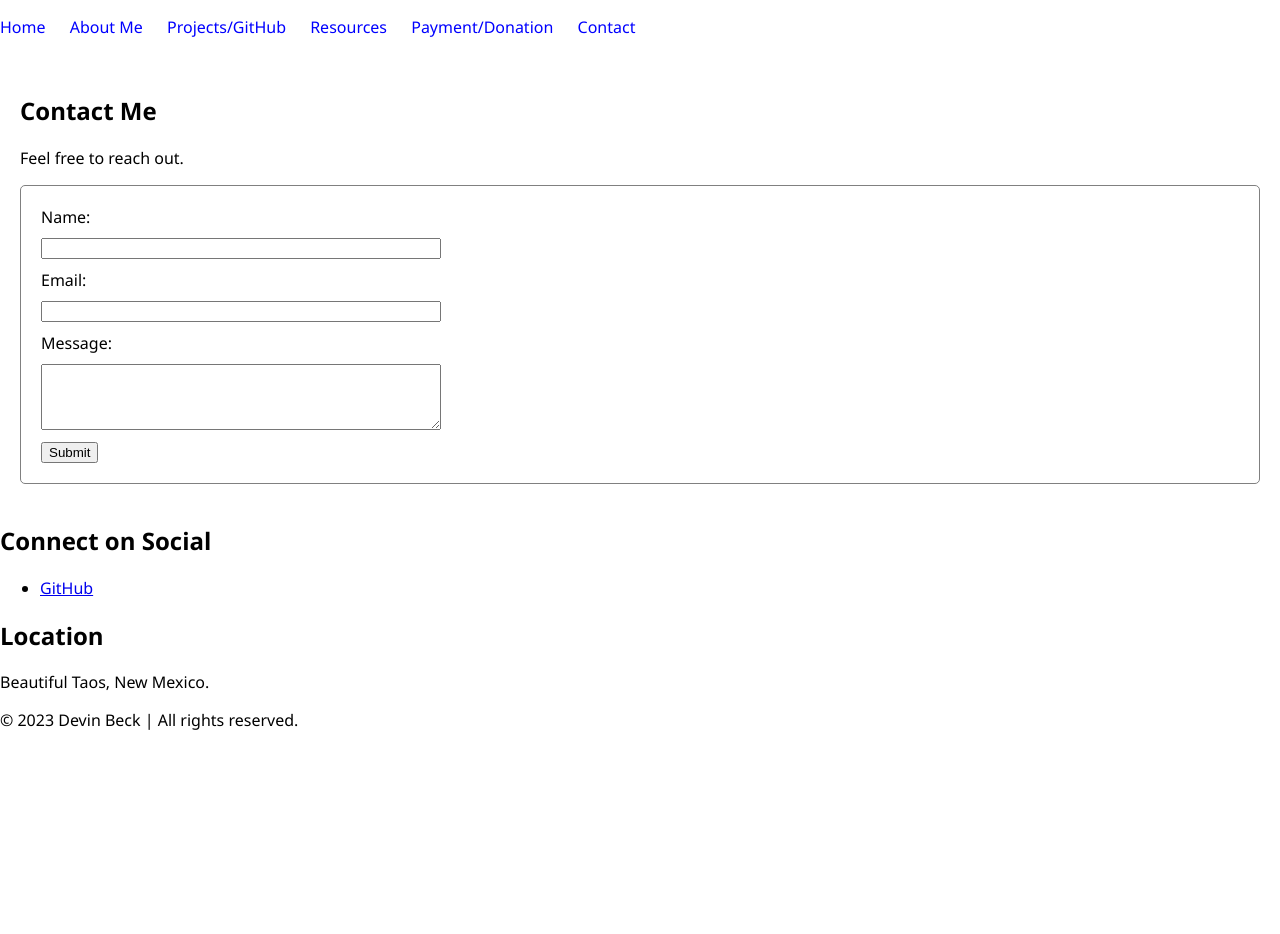
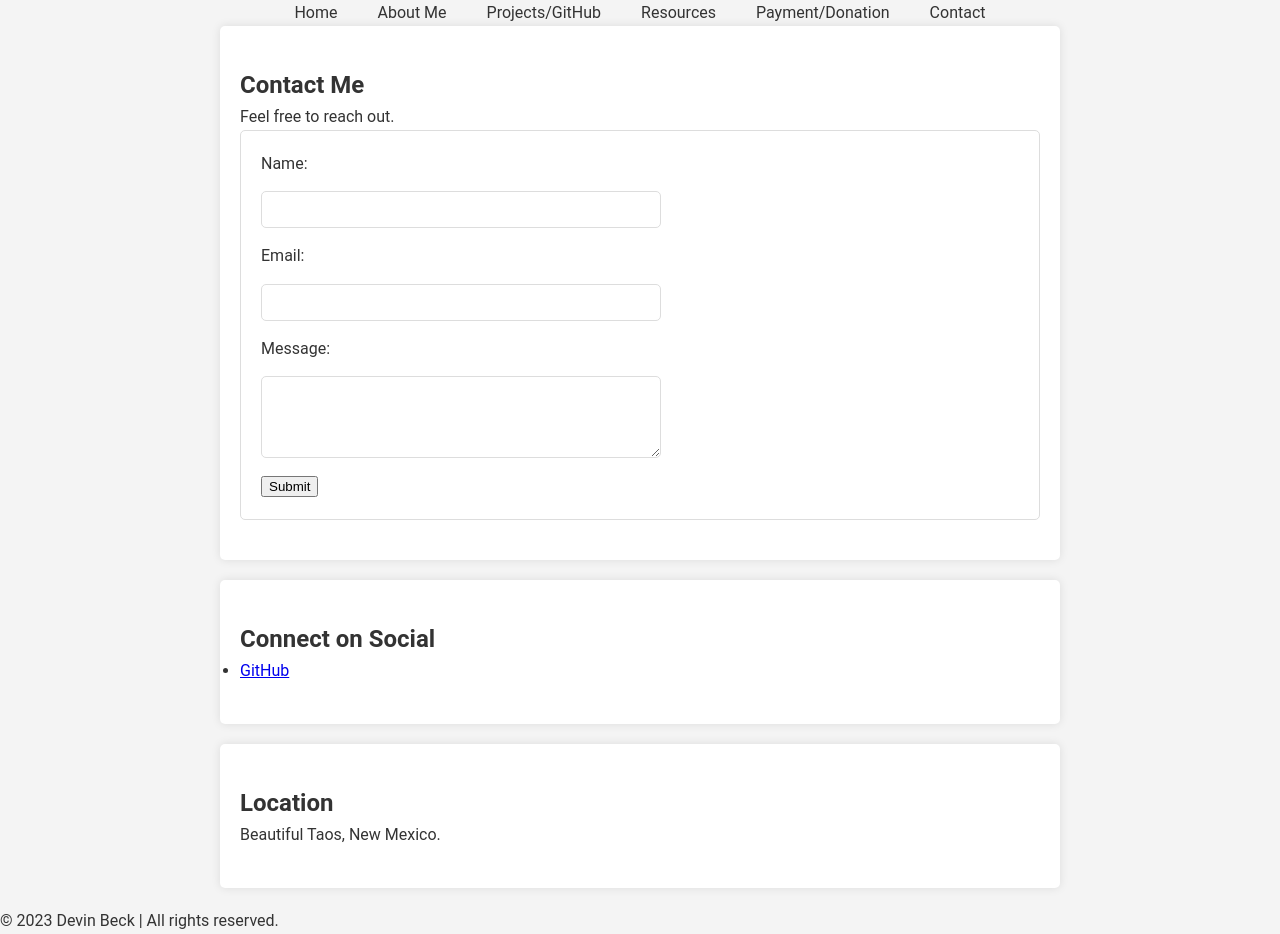
Before and after one commit to devin6beck/Website_DevinBeck, a Jekyll site: the page built from contact.html, in a window 1280 px wide. Built offline with Jekyll 4.4.1, drawn with Linux system fonts in a browser that asks for light colours; before the commit the page ends 900 px from its top, so only the background shows below that.

Commit message:
grey background with white sections. removed unwanted sections.

```diff
--- a/about.html
+++ b/about.html
@@ -4,6 +4,7 @@ title: Devin Beck - About Me
 description: Learn more about Devin Beck.
 ---
 
+<section class="content-section">
   <h1>About Me</h1>
   <p>
     My name is Devin Beck. Originally from Arizona, I've made Taos, New Mexico
@@ -30,3 +31,4 @@ description: Learn more about Devin Beck.
     the thrilling outdoors to diving into the ever-evolving world of IT, I am now focusing
     on expanding my development skills.
   </p>
+</section>
--- a/assets/css/styles.css
+++ b/assets/css/styles.css
@@ -1,70 +1,82 @@
-body {
-  font-family: "Segoe UI", Tahoma, Geneva, Verdana, sans-serif;
+
+/* Resetting some default styles */
+body, h1, h2, p, ul, li {
   margin: 0;
   padding: 0;
 }
 
+body {
+  font-family: "Roboto", "Segoe UI", Tahoma, Geneva, Verdana, sans-serif;
+  line-height: 1.6;
+  background-color: #f4f4f4;
+  color: #333;
+}
+
 .site-header, .site-footer {
   background-color: #333;
-  color: white;
+  color: #f9f9f9;
   text-align: center;
-  padding: 1em 0;
+  padding: 1.5em 0;
 }
 
 .nav-list {
   list-style-type: none;
   padding: 0;
+  display: flex;
+  justify-content: center;
+  gap: 20px;
 }
 
 .nav-item {
-  display: inline;
-  margin-right: 20px;
 }
 
 .nav-link {
-  color: blue;
+  color: #333;
   text-decoration: none;
+  padding: 5px 10px;
+  border-radius: 5px;
+  transition: background-color 0.3s, color 0.3s;
+}
+
+.nav-link:hover, .nav-link:focus {
+  background-color: #333;
+  color: #f9f9f9;
 }
 
 .content-section {
-  padding: 20px;
+  padding: 40px 20px;
+  max-width: 800px;
+  margin: auto;
+  background-color: #fff;
+  border-radius: 5px;
+  box-shadow: 0 0 10px rgba(0, 0, 0, 0.1);
+  margin-bottom: 20px;
 }
 
 .form-container {
-  border: 1px solid gray;
+  border: 1px solid #ddd;
   padding: 20px;
   border-radius: 5px;
 }
 
 .form-label, .form-input {
   display: block;
-  margin-bottom: 10px;
+  margin-bottom: 15px;
 }
 
 .form-input {
   width: 100%;
   box-sizing: border-box;
   max-width: 400px;
-}
-
-.nav-link:hover {
-  text-decoration: underline;
-  opacity: 0.8;
-}
-
-.nav-link.active {
-  font-weight: bold;
+  padding: 10px;
+  border-radius: 5px;
+  border: 1px solid #ddd;
 }
 
 /* Responsive design adjustments */
 @media (max-width: 768px) {
-    .nav-list {
-        text-align: center;
-        padding-top: 1em;
-    }
-
-    .nav-item {
-        display: block;
-        margin-bottom: 0.5em;
-    }
+  .nav-list {
+    flex-direction: column;
+    gap: 10px;
+  }
 }
--- a/contact.html
+++ b/contact.html
@@ -27,13 +27,13 @@ description: Get in touch with Devin Beck.
         <input type="submit" value="Submit" />
     </form>
 </section>
-<section>
+<section class="content-section">
     <h2>Connect on Social</h2>
     <ul>
         <li><a href="https://github.com/devin6beck">GitHub</a></li>
     </ul>
 </section>
-<section>
+<section class="content-section">
     <h2>Location</h2>
     <p>Beautiful Taos, New Mexico.</p>
 </section>
--- a/projects.html
+++ b/projects.html
@@ -19,7 +19,3 @@ description: Explore Devin Beck's technical projects and GitHub repositories.
         </li>
     </ul>
 </section>
-<section>
-    <h2>Interactive Demos</h2>
-    <iframe allowfullscreen="" frameborder="0" height="315" src="https://www.youtube.com/embed/XWqYMa1zXSE" width="560"></iframe>
-</section>
--- a/resources.html
+++ b/resources.html
@@ -2,7 +2,7 @@
 layout: default
 title: Devin Beck - Resources & Tools
 description: Resources and tools recommended by Devin Beck.
-
+---
 <section class="content-section">
     <h1>Resources</h1>
     <ul>
```
Lines whose indentation alone changed are shown as unchanged.
